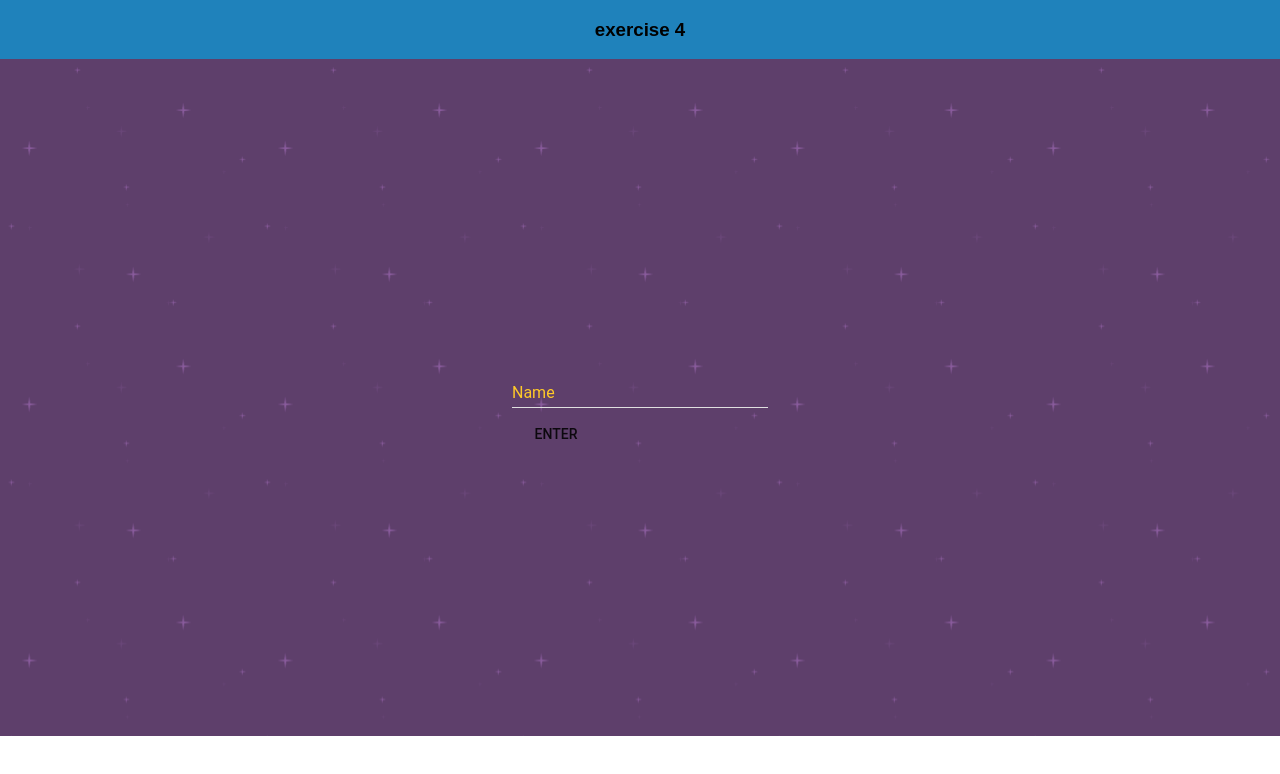
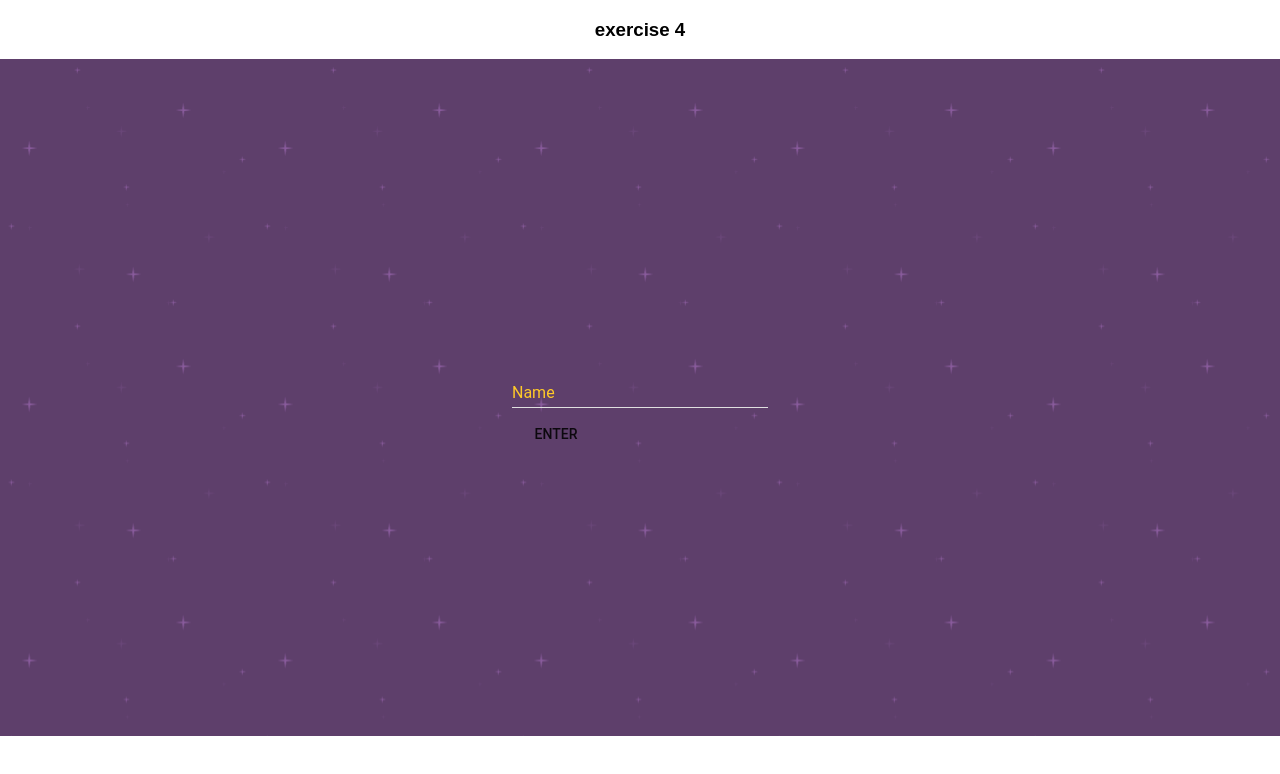
Before and after one commit to sajjadtaghilou/Plane-Shooter-React.JS, a React (Create React App) app: page / in a window 1280 px wide. Shown: the top 774 px of the page. Built offline with nearby package versions, Linux system fonts and the light colour scheme.

Commit message:
Update Header.css

```diff
--- a/src/styles/Header.css
+++ b/src/styles/Header.css
@@ -3,7 +3,7 @@
     justify-content: space-around;
     align-items: center;
     width: 100%;
-    background-color: rgb(31, 130, 187);
+    background-color: rgb(255, 255, 255);
 }
 
 .title {
```
